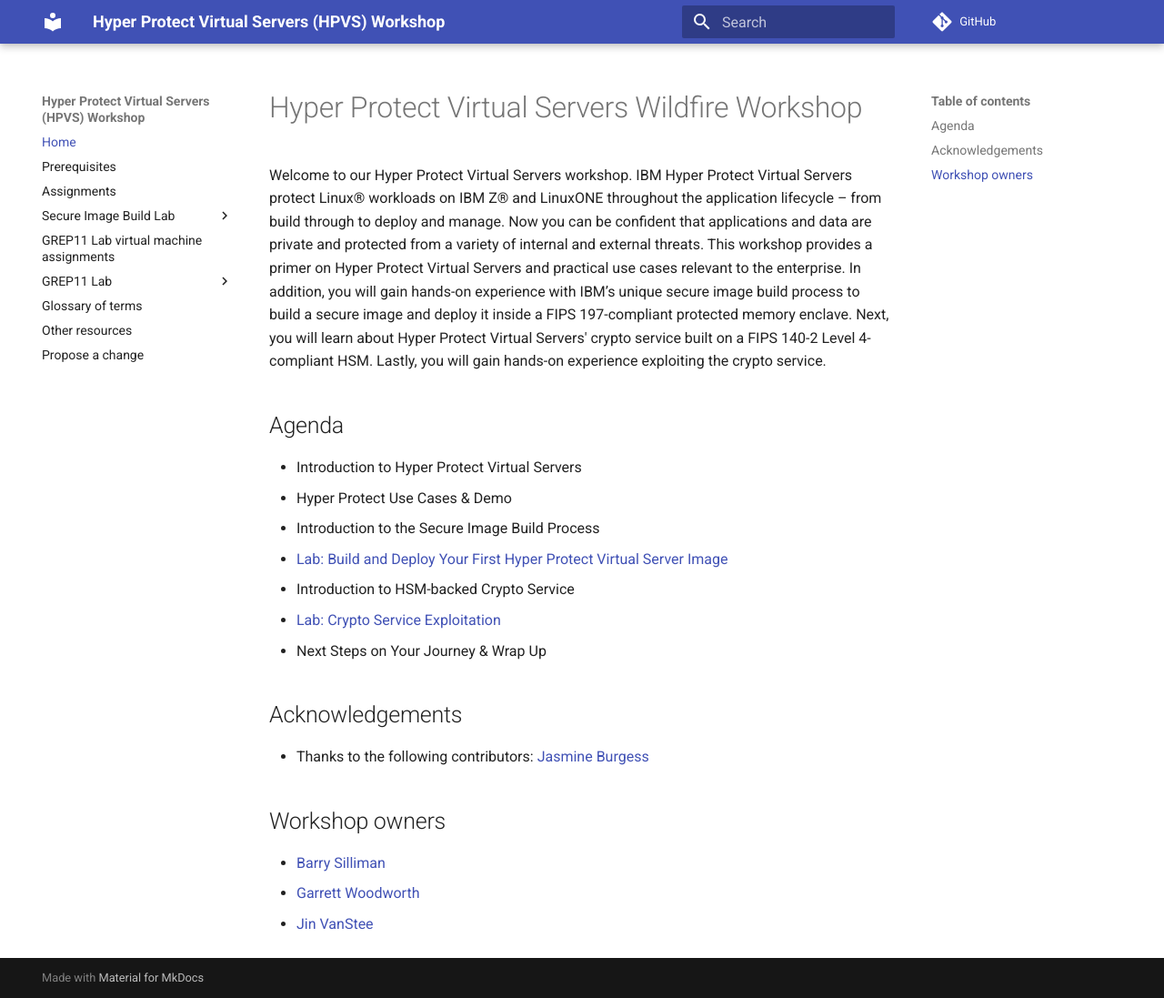
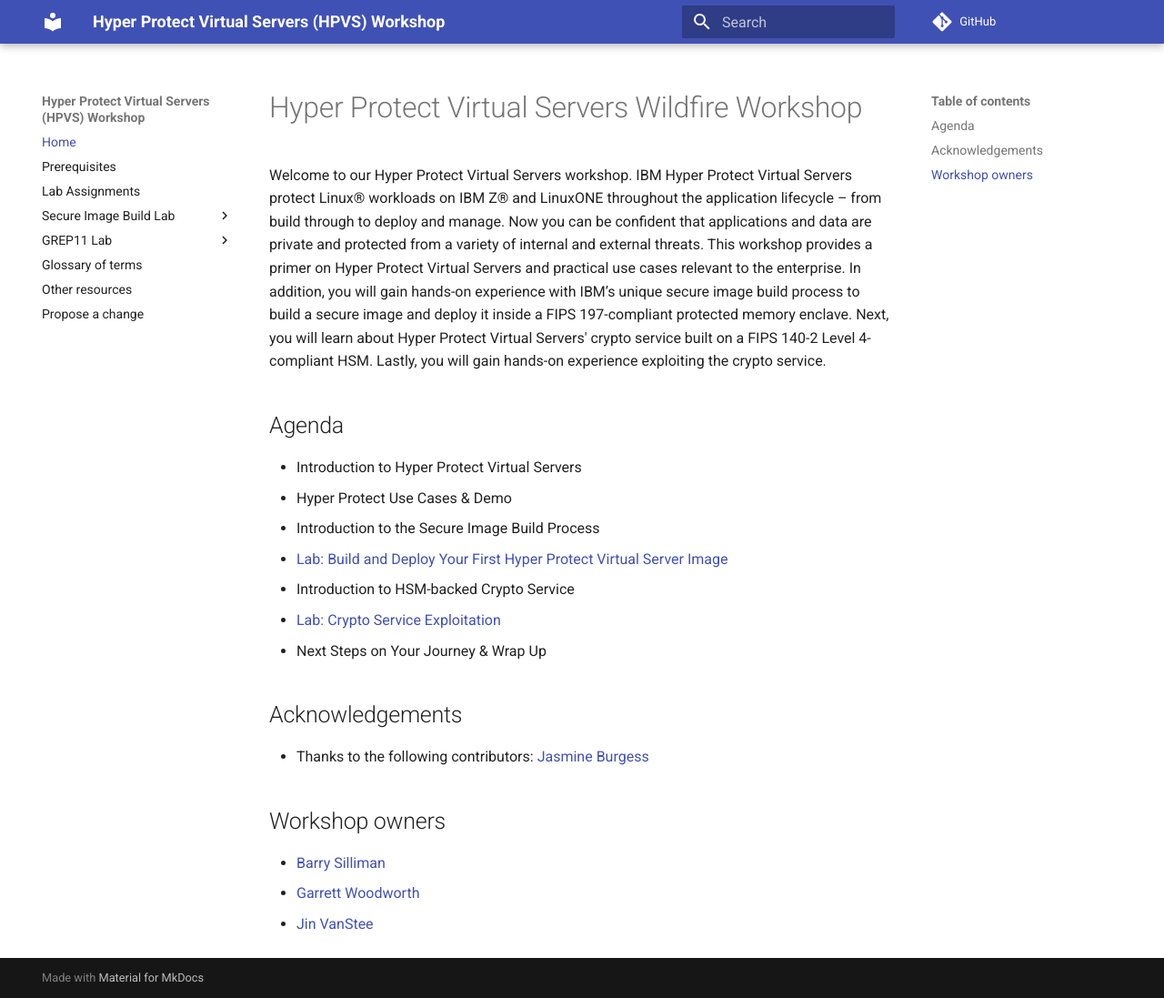
Before and after one commit to ibm-wsc/hyper-protect-virtual-servers-workshop, an MkDocs documentation site: the page built from docs/index.md, in a window 1280 px wide and 1097 px high. Shown: the whole window at 91% size. Built offline with MkDocs 1.6.1 and Material for MkDocs 9.7.7, drawn with Linux system fonts in a browser that asks for light colours; comment, search, counter and statistics services are not loaded; part of the change alters nothing that is shown.

Commit message:
update index frame

```diff
--- a/mkdocs.yml
+++ b/mkdocs.yml
@@ -4,7 +4,7 @@ edit_uri: edit/master/docs
 nav:
     - Home: index.md
     - Prerequisites: prerequisites.md
-    - Assignments: assignment.md
+    - Lab Assignments: assignment.md
     - Secure Image Build Lab:
       - Hyper Protect Virtual Servers (HPVS) Lab Process Overview: securebuild-lab/overview.md
       - Configuring your Environment: securebuild-lab/securebuild-setup.md
@@ -13,7 +13,6 @@ nav:
       - Deploy your Securely Built Application as a Hyper Protect Virtual Server: securebuild-lab/deploy-app.md
       - Welcome to the Secure Bitcoin Wallet on IBM LinuxONE: securebuild-lab/bitcoin_wallet.md
       - Clean up your Environment: securebuild-lab/cleanup.md
-    - GREP11 Lab virtual machine assignments: grep11-lab/assignments.md
     - GREP11 Lab:
       - Lab overview: grep11-lab/overview.md
       - How to set up a GREP11 server: grep11-lab/grep11-setup.md
```
